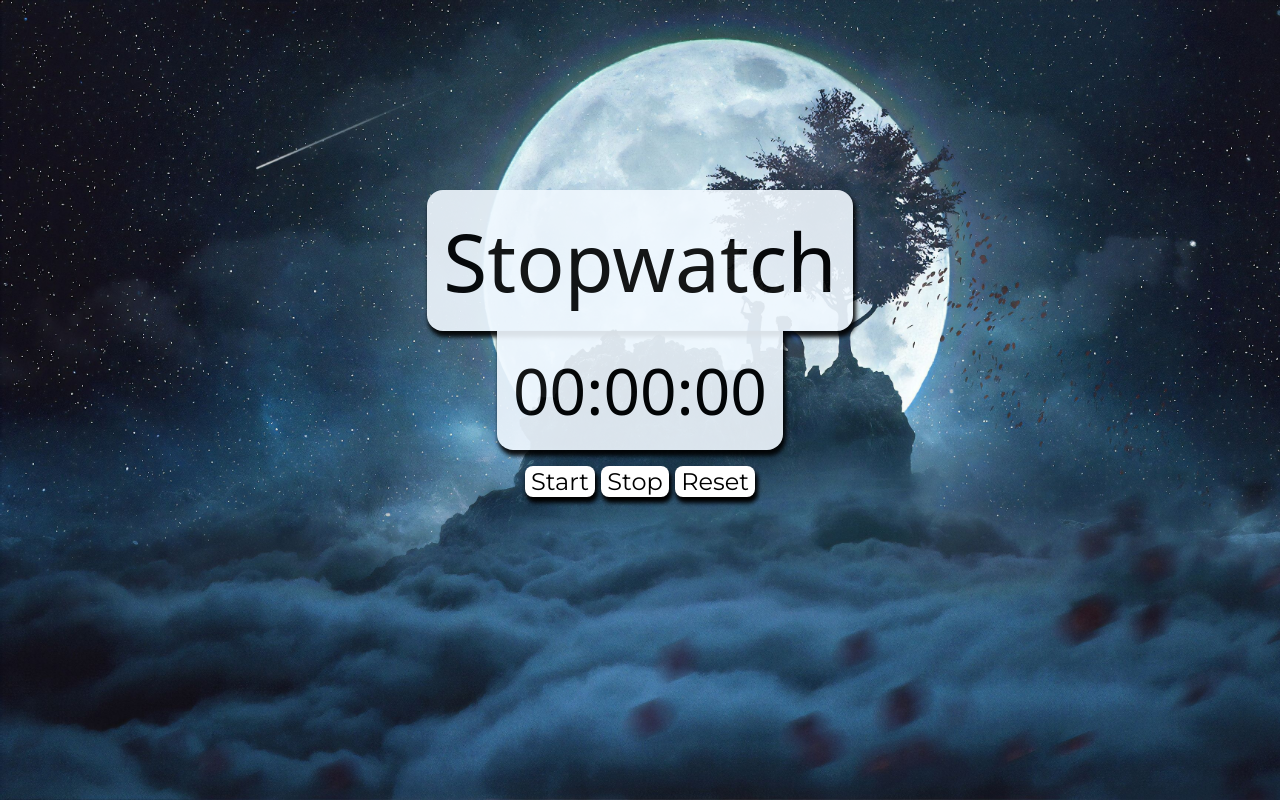
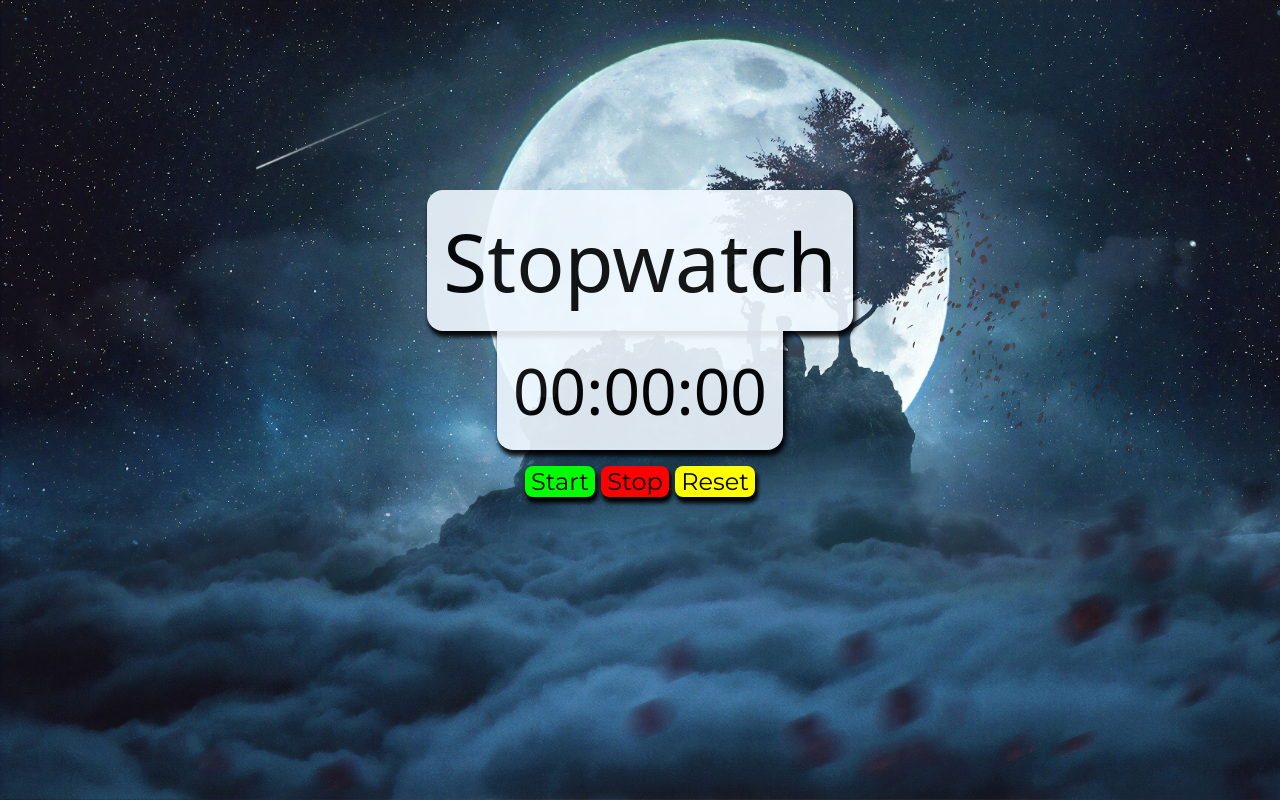
Before and after one commit to Uraniumking007/Stopwatch, a plain HTML site: page index.html in a window 1280 px wide. Drawn offline with Linux system fonts and the light colour scheme.

Commit message:
Colour Coding buttons

```diff
--- a/index.html
+++ b/index.html
@@ -7,6 +7,7 @@
 </head>
 <link rel="stylesheet" href="main.css">
 <body>
+    <div class="main-container">
     <div class="header">
         <div class="container-num1">
         Stopwatch
@@ -22,6 +23,8 @@
         <Button id="inputStop" >Stop</Button>
         <button id="inputReset" >Reset</button>
     </div>
+
+    </div>
 </body>
 <script src="main.js"></script>
 </html>
--- a/main.css
+++ b/main.css
@@ -1,7 +1,9 @@
 @import url('https://fonts.googleapis.com/css2?family=Montserrat&display=swap');
 body{
     background-image: url(/assets/background.jpg);
-    background-size: cover;
+    background-size:cover;
+    /* background-repeat: no-repeat; */
+    background-blend-mode: color;
 }
 div.container-numbers{
     color: black;
@@ -48,7 +50,9 @@ div.container-button{
     display: flex;
     justify-content: center;
     column-gap: 0.4rem;
-
+}
+Button:active{
+    transform:translateY(4px)
 }
 Button{
     color: black;
@@ -60,3 +64,20 @@ Button{
     border: none;
     box-shadow: 2px 5px 4px 1px black;
 }
+div.main-container{
+     max-width: 50%;
+     display: inline;
+     justify-content: center;
+}
+button#inputStart{
+    background-color: #00ff00;
+}
+button#inputStop{
+    background-color: red;
+}
+button#inputReset{
+    background-color: yellow;
+}
+button#lap{
+    background-color: orange;
+}
```
